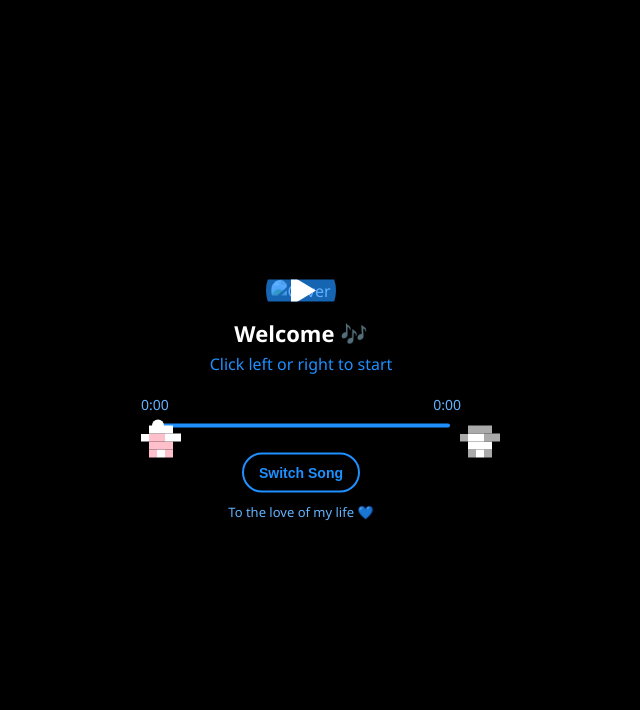
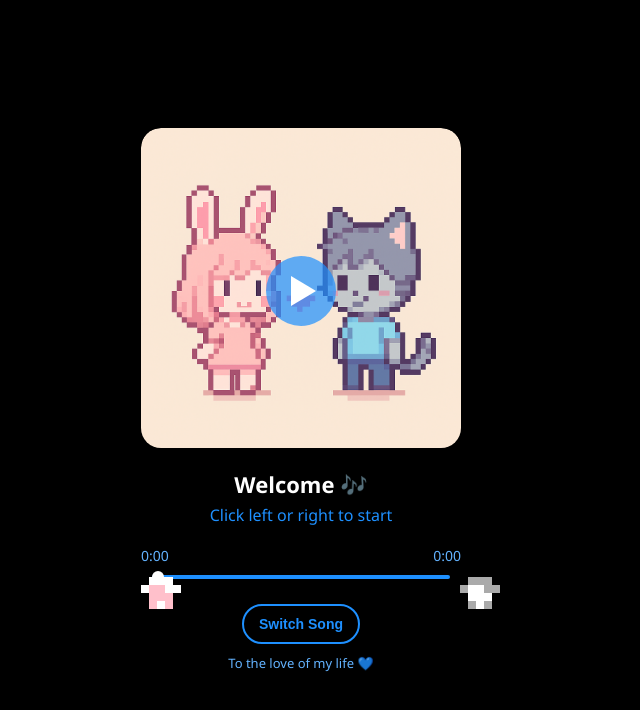
Before and after one commit to invoxx1/love-page, a plain HTML site: page index.html in a window 1280 px wide. Shown: the whole page, without its empty margins (339-979 px from the left). Drawn offline with Linux system fonts and the light colour scheme.

Commit message:
Update index.html

```diff
--- a/index.html
+++ b/index.html
@@ -84,7 +84,7 @@
 
 <div class="center">
   <div class="cover" id="coverContainer">
-    <img src="default.jpg" alt="Cover" id="coverImage" />
+    <img src="default.png" alt="Cover" id="coverImage" />
     <div id="playButton"></div>
   </div>
   <h2 id="songTitle">Welcome 🎶</h2>
```
